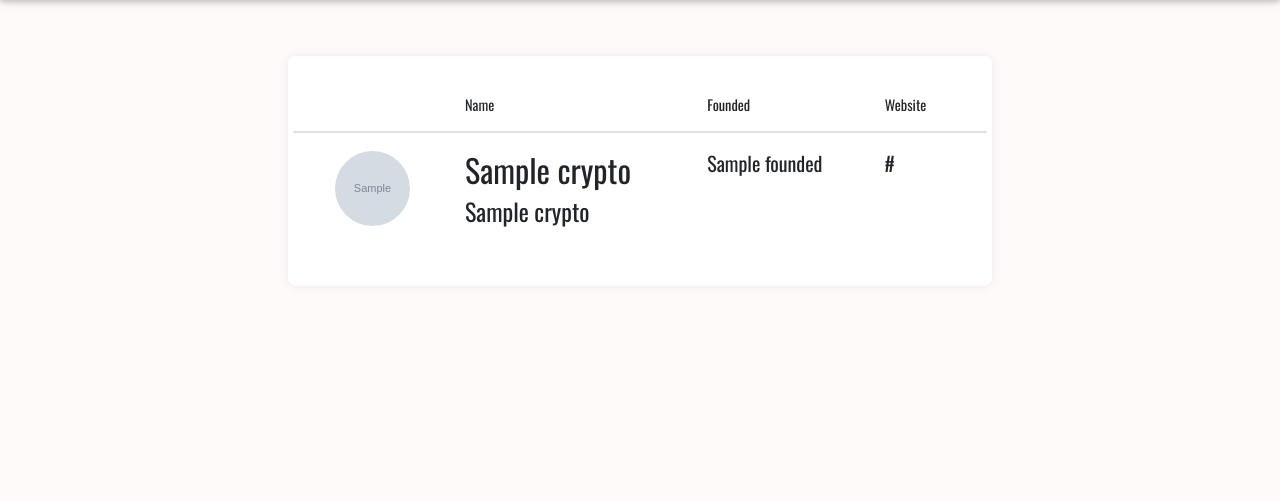
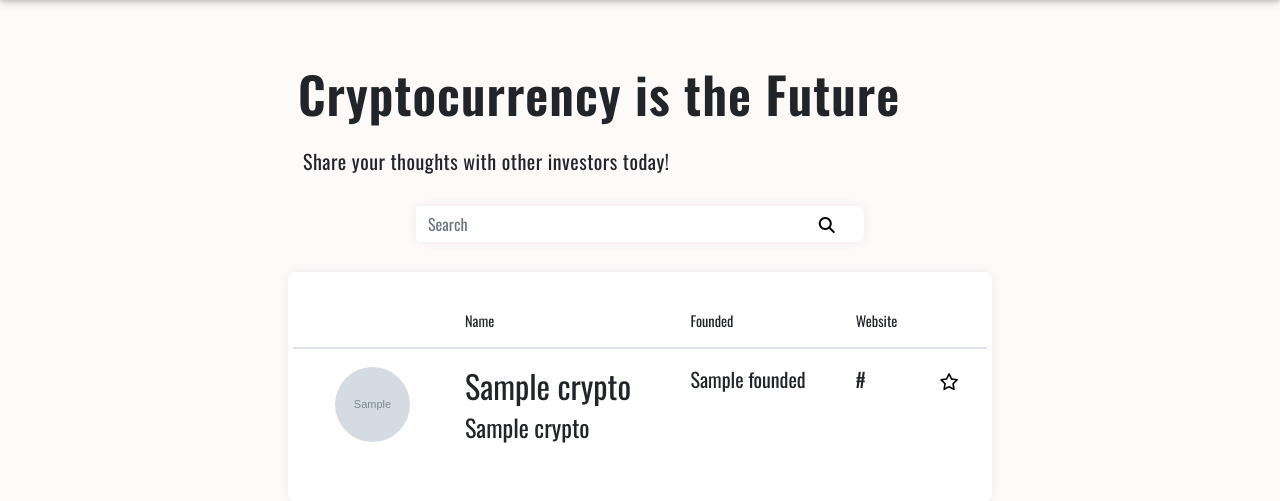
Before and after one commit to Code-Institute-Submissions/Milestone-Project-261, a Flask app: page / in a window 1280 px wide. Shown: the part 64-565 px from the top of the page. Run offline with Flask 2, Linux system fonts and the light colour scheme; grey boxes marked "Sample" are stand-in pictures; a database or web service that is not in the repository returns one stand-in record (values such as "Sample title"); some libraries are stand-ins or nearby versions; some web fonts are replaced.

Commit message:
Add search bar and favourite button

```diff
--- a/app.py
+++ b/app.py
@@ -22,10 +22,10 @@ comments_coll = mongo.db.comments
 
 
 @app.route("/")
-@app.route("/home")
-def home():
+@app.route("/index")
+def index():
     cryptos = cryptos_coll.find()
-    return render_template("home.html", cryptos=cryptos)
+    return render_template("index.html", cryptos=cryptos)
 
 
 if __name__ == "__main__":
--- a/static/css/style.css
+++ b/static/css/style.css
@@ -32,7 +32,43 @@ body,html {
 
 
 /* ---------------------------------------------Crypto List */
+
+.about-header {
+    font-weight: 600;
+    font-size: 50px;
+    letter-spacing: 1px;
+    padding-bottom: 15px;
+    padding-left: 25px;
+}
+
+.about-text {
+	font-weight: 400;
+    font-size: 20px;
+    letter-spacing: 0.5px;
+    padding-bottom: 30px;
+    padding-left: 30px;
+}
+
 /* https://www.bootdey.com/snippets/view/General-Search-Results */
+
+.search-button {
+   background: none;
+   border: none;
+   width: 100%;
+   height: 100%;
+}
+
+.search-form input {
+    height: 100%;
+    border: 0;
+    display: block;
+    width: 100%;
+    height: 100%;
+}
+
+.search-form {
+    width: 35%;
+}
 
 .card-margin {
     margin-bottom: 1.875rem;
@@ -71,3 +107,9 @@ body,html {
 .table-icon {
     width: 160px;
 }
+
+.favourite-button {
+   background: none;
+   border: none;
+   font-size: 17px;
+}
--- /dev/null
+++ b/templates/index.html
@@ -0,0 +1,96 @@
+{% extends "base.html" %}
+{% block content %}
+<section id="home">
+    <div class="row justify-content-md-center">
+        <div class="col col-lg-7">
+            <div class="about-header">Cryptocurrency is the Future</div>
+            <div class="about-text">Share your thoughts with other investors today!</div>
+        </div>
+    </div>
+    <div class="row">
+        <div class="col-12 card-margin">
+            <div class="card search-form">
+                <div class="card-body p-0">
+                    <form action="#" method="post" id="search-form">
+                        <div class="row">
+                            <div class="col-12">
+                                <div class="row no-gutters">
+                                    <div class="col-10 p-0">
+                                        <input type="text" placeholder="Search" class="form-control" id="search"
+                                            name="search" required>
+                                    </div>
+                                    <div class="col-2 p-0">
+                                        <button type="submit" class="search-button">
+                                            <i class="fas fa-search"></i>
+                                        </button>
+                                    </div>
+                                </div>
+                            </div>
+                        </div>
+                    </form>
+                </div>
+            </div>
+        </div>
+    </div>
+    <div class="row">
+        <div class="col-12">
+            <div class="card card-margin">
+                <div class="card-body">
+                    <div class="row">
+                        <div class="table-responsive table-hover table-margin-top">
+                            <table class="table table-content">
+                                <thead>
+                                    <tr>
+                                        <th scope="col"></th>
+                                        <th scope="col">Name</th>
+                                        <th class="table-collapsible">Founded</th>
+                                        <th class="table-collapsible">Website</th>
+                                        <th scope="col"></th>
+                                    </tr>
+                                </thead>
+                                <tbody>
+                                    {% for crypto in cryptos %}
+                                    <tr>
+                                        <td class="table-icon">
+                                            <div class="crypto-icon">
+                                                <a href="#">
+                                                    <img src="{{ crypto.crypto_logo }}" alt="icon">
+                                                </a>
+                                            </div>
+                                        </td>
+                                        <td>
+                                            <div class="crypto-name">
+                                                <a href="#">
+                                                    <h2>{{ crypto.market_name }}</h2>
+                                                    <h4>{{ crypto.crypto_name }}</h4>
+                                                </a>
+                                            </div>
+                                        </td>
+                                        <td class="table-collapsible">
+                                            <div class="crypto-founded">
+                                                <h5>{{ crypto.founded }}</h5>
+                                            </div>
+                                        </td>
+                                        <td class="table-collapsible">
+                                            <div class="crypto-website">
+                                                <a href="{{ crypto.url}}" target="_blank" rel="noopener noreferrer">
+                                                    <h5>{{ crypto.website }}</h5>
+                                                </a>
+                                            </div>
+                                        </td>
+                                        <td>
+                                            <div class="crypto-favourite">
+                                                <button type="button" class="favourite-button" data-toggle="#"
+                                                    data-target="#">
+                                                    <i class="far fa-star"></i>
+                                                </button>
+                                            </div>
+                                        </td>
+                                    </tr>
+                                    {% endfor %}
+                                </tbody>
+                            </table>
+                        </div>
+</section>
+
+{% endblock %}
```
Also changed, not shown: templates/home.html (deleted, +0 -57 lines).
